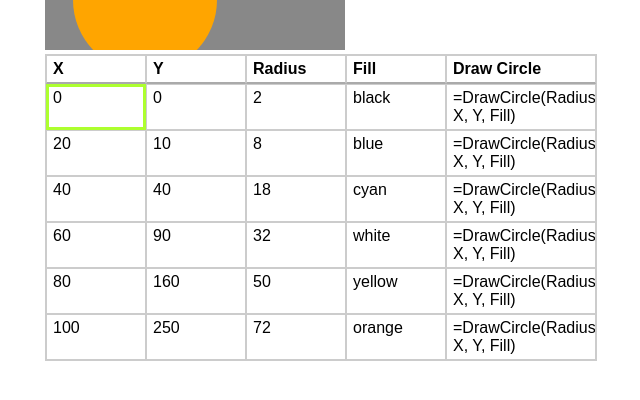
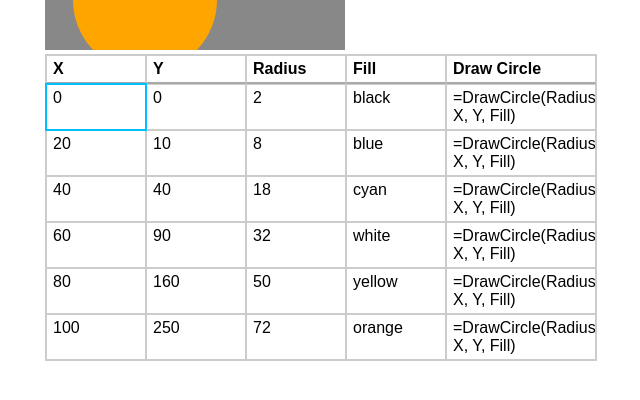
Before and after one commit to tenedor/dd, a React (Create React App) app: page / in a window 1280 px wide. Shown: the part 350-750 px from the top of the page, without its empty margins (55-695 px from the left). Built offline with nearby package versions, Linux system fonts and the light colour scheme.

Commit message:
allow editing cells

```diff
--- a/src/controllers/drawing_controller.tsx
+++ b/src/controllers/drawing_controller.tsx
@@ -18,6 +18,8 @@ export interface BaseDrawing {
   y: number,
   rotation: number,
   fill: string,
+  // stroke: number
+  // stroke-color: string
   children: Drawing[],
 }
 
--- a/src/css/allthestyles.less
+++ b/src/css/allthestyles.less
@@ -4,9 +4,14 @@ body {
   margin: 0;
 }
 
+.text() {
+  font-family: sans-serif;
+  font-size: 16px;
+  line-height: 18px;
+}
+
 #root {
-  font-family: sans-serif;
-  line-height: 18px;
+  .text();
   padding: 100px;
 }
 
@@ -14,13 +19,19 @@ body {
   outline: none;
 }
 
+input, textarea, select, button {
+  .text();
+  box-sizing: border-box;
+  margin: 0;
+  resize: none;
+}
+
 .table-view {
   border: 1px solid #cccccc;
   display: grid;
   position: relative;
 
-  .selection {
-    border: 3px solid greenyellow;
+  .cell-editor {
     box-sizing: border-box;
     height: 100%;
     position: absolute;
@@ -44,3 +55,25 @@ body {
     padding: 0 6px;
   }
 }
+
+.cell-editor-view {
+  border: 2px solid deepskyblue;
+  bottom: -1px;
+  caret-color: transparent;
+  left: -1px;
+  padding: 4px 0;
+  position: absolute;
+  right: -1px;
+  top: -1px;
+
+  &.editing {
+    caret-color: auto;
+  }
+
+  textarea {
+    border: none;
+    // let overflow text extend into horizontal padding but not vertical padding
+    padding: 0 6px;
+    width: 100%;
+  }
+}
--- a/src/utils/keycode.tsx
+++ b/src/utils/keycode.tsx
@@ -8,6 +8,7 @@ export const KeyCode = {
   PAUSE: 19,
   CAPS_LOCK: 20,
   ESCAPE: 27,
+  SPACE: 32,
   PAGE_UP: 33,
   PAGE_DOWN: 34,
   END: 35,
--- /dev/null
+++ b/src/views/cell_editor_view.tsx
@@ -0,0 +1,126 @@
+import * as _ from 'lodash';
+import * as React from 'react';
+import {Value} from '../core/grid';
+import {KeyCode} from '../utils/keycode';
+import {BaseComponent} from './base_component';
+
+interface Props {
+  editable: boolean,
+  value: Value,
+  onChangeValue: (newValue: string) => void,
+}
+
+interface State {
+  isEditing: boolean,
+}
+
+export class CellEditorView extends BaseComponent<Props, State> {
+  private textAreaRef: any;
+
+  constructor(props: Props) {
+    super(props);
+
+    this.state = {
+      isEditing: false,
+    };
+  }
+
+  public render = () => {
+    const {value} = this.props.value;
+    const {isEditing} = this.state;
+    const className = "cell-editor-view" + (isEditing ? " editing" : "");
+    return (
+      <div className={className} tabIndex={0} onKeyDown={this.onKeyDown} >
+        <textarea autoFocus={true} ref={r => this.textAreaRef = r} defaultValue={value} />
+      </div>
+    );
+  }
+
+  private submitValue = () => {
+    this.props.onChangeValue(this.textAreaRef.value);
+  }
+
+  private onKeyDown = (e: React.KeyboardEvent) => {
+    if (!this.props.editable) {
+      return;
+    }
+
+    const {value} = this.props.value;
+    const {isEditing} = this.state;
+    const {keyCode} = e;
+
+    switch (keyCode) {
+      case KeyCode.ENTER:
+      case KeyCode.TAB:
+        if (isEditing) {
+          this.setState({isEditing: false});
+          this.submitValue();
+        }
+        e.preventDefault();
+        return;
+
+      case KeyCode.ESCAPE:
+        if (isEditing) {
+          this.setState({isEditing: false});
+          this.textAreaRef.value = value;
+          e.stopPropagation();
+        }
+        e.preventDefault();
+        return;
+
+      case KeyCode.SPACE:
+        if (!isEditing) {
+          this.setState({isEditing: true});
+          e.preventDefault();
+        }
+        e.stopPropagation();
+        return;
+
+      case KeyCode.BACKSPACE:
+      case KeyCode.DELETE:
+        if (!isEditing) {
+          e.preventDefault();
+          this.textAreaRef.value = "";
+          this.submitValue();
+        }
+        e.stopPropagation();
+        return;
+
+      case KeyCode.ARROW_DOWN:
+      case KeyCode.ARROW_UP:
+      case KeyCode.ARROW_LEFT:
+      case KeyCode.ARROW_RIGHT:
+        if (isEditing) {
+          // let textarea handle it, don't bubble
+          e.stopPropagation();
+        } else {
+          // bubble, don't let textarea handle it
+          e.preventDefault();
+        }
+        return;
+
+      case KeyCode.EQUAL_SIGN:
+        if (!isEditing) {
+          e.preventDefault();
+          // TODO - initiate formula builder
+          console.log("begin formula editing");
+        }
+        e.stopPropagation();
+        return;
+
+      default:
+        if (
+          (KeyCode["0"] <= keyCode && keyCode <= KeyCode.Z) ||
+          (KeyCode.NUMPAD_MULTIPLY <= keyCode && keyCode <= KeyCode.NUMPAD_DIVIDE) ||
+          (KeyCode.SEMICOLON <= keyCode && keyCode <= KeyCode.QUOTE)
+        ) {
+          if (!isEditing) {
+            this.textAreaRef.value = "";
+            this.setState({isEditing: true});
+          }
+          e.stopPropagation();
+          return;
+        }
+    }
+  }
+}
--- a/src/views/drawing_view.tsx
+++ b/src/views/drawing_view.tsx
@@ -16,7 +16,7 @@ export class DrawingView extends BaseComponent<Props, object> {
     this.controller = new DrawingController(props.grids);
   }
 
-  public render = () => {
+  public render() {
     const drawings = this.controller.getDrawings();
     const renderedDrawings = drawings.map((drawing, i) => {
       const {x, y, radius, fill} = drawing;
--- a/src/views/table_view.tsx
+++ b/src/views/table_view.tsx
@@ -6,10 +6,12 @@ import {
   Formula,
   Grid,
   Row,
+  Value,
 } from '../core/grid';
 import {KeyCode} from '../utils/keycode';
 import {assert} from '../utils/utils';
 import {BaseComponent} from './base_component';
+import {CellEditorView} from './cell_editor_view';
 import {CellView} from './cell_view';
 
 interface TableIndex {
@@ -39,6 +41,7 @@ export class TableView extends BaseComponent<Props, State> {
 
   public render = () => {
     const {columns, rows} = this.props.grid;
+    const {selectedCell} = this.state;
 
     const columnWidths = columns.map(c => c.width);
     const tableStyles = {
@@ -48,14 +51,13 @@ export class TableView extends BaseComponent<Props, State> {
 
     const columnHeaders = this.renderColumnHeaders(columns);
     const renderedRows = rows.map(this.renderRow);
-    const selectedRanges = this.getSelectedRanges();
-    const selections = selectedRanges.map(this.renderSelection);
+    const cellEditor = this.renderCellEditor(selectedCell);
 
     return (
       <div className="table-view" style={tableStyles} tabIndex={0} onKeyDown={this.onKeyDown}>
         {columnHeaders}
         {renderedRows}
-        {selections}
+        {cellEditor}
       </div>
     );
   }
@@ -82,18 +84,16 @@ export class TableView extends BaseComponent<Props, State> {
       case KeyCode.ARROW_LEFT:
         this.moveSelection({right: -1, down: 0});
         break;
+      case KeyCode.ENTER:
+        this.moveSelection({right: 0, down: e.shiftKey ? -1 : 1});
+        break;
+      case KeyCode.TAB:
+        this.moveSelection({right: e.shiftKey ? -1 : 1, down: 0});
+        break;
       default:
         return;
     }
     e.preventDefault();
-  }
-
-  // example selection
-  private getSelectedRanges = (): TableRange[] => {
-    const {row, column} = this.state.selectedCell;
-    return [
-      {start: {row, column}, end: {row, column}},
-    ];
   }
 
   private renderColumnHeaders = (columns: Columns) => {
@@ -126,6 +126,13 @@ export class TableView extends BaseComponent<Props, State> {
     });
   }
 
+  private getValue = (cellIndex: TableIndex): Value => {
+    const {columns, rows} = this.props.grid;
+    const {id: columnId, type} = columns[cellIndex.column];
+    const {value} = rows[cellIndex.row][columnId];
+    return {type, value};
+  }
+
   private getGridArea = ({start, end}: TableRange): string => {
     // increment all indices by 1 since grid-area uses 1-indexing
     // increment row indices by 1 to account for headers
@@ -133,10 +140,18 @@ export class TableView extends BaseComponent<Props, State> {
     return `${start.row + 2}/${start.column + 1}/${end.row + 3}/${end.column + 2}`;
   }
 
-  private renderSelection = (selection: TableRange, index: number) => {
-    const gridArea = this.getGridArea(selection);
-    const selectionStyles = {gridArea};
-    const key = `selection-${index}`;
-    return <div key={key} className="selection" style={selectionStyles} />
+  private onCellValueChange = (value: string) => {
+    console.log(value);
+  }
+
+  private renderCellEditor = (cellIndex: TableIndex) => {
+    const {columns} = this.props.grid;
+    const {formula} = columns[cellIndex.column];
+    const key = `c-${cellIndex.column}:r-${cellIndex.row}`;
+    const value = this.getValue(cellIndex);
+    const gridArea = this.getGridArea({start: cellIndex, end: cellIndex});
+    return <div key="cell-editor" className="cell-editor" style={{gridArea}}>
+      <CellEditorView key={key} value={value} editable={!formula} onChangeValue={this.onCellValueChange} />
+    </div>
   }
 }
--- a/tslint.json
+++ b/tslint.json
@@ -2,6 +2,7 @@
   "extends": ["tslint:recommended", "tslint-react", "tslint-config-prettier"],
   "rules": {
     "interface-name": false,
+    "member-ordering": false,
     "no-console": false,
     "object-literal-sort-keys": false,
     "variable-name": [true, "check-format", "allow-leading-underscore", "allow-pascal-case", "ban-keywords"]
```
